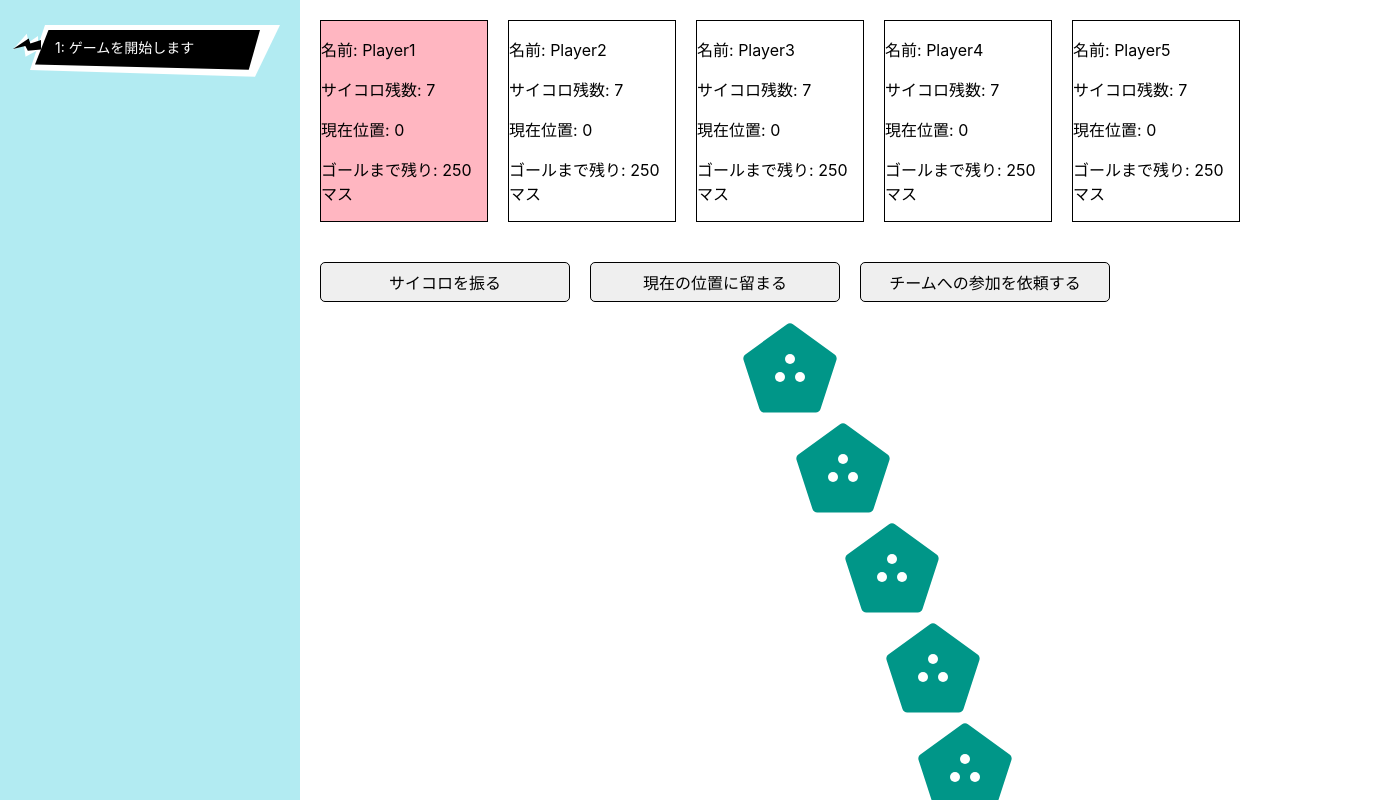
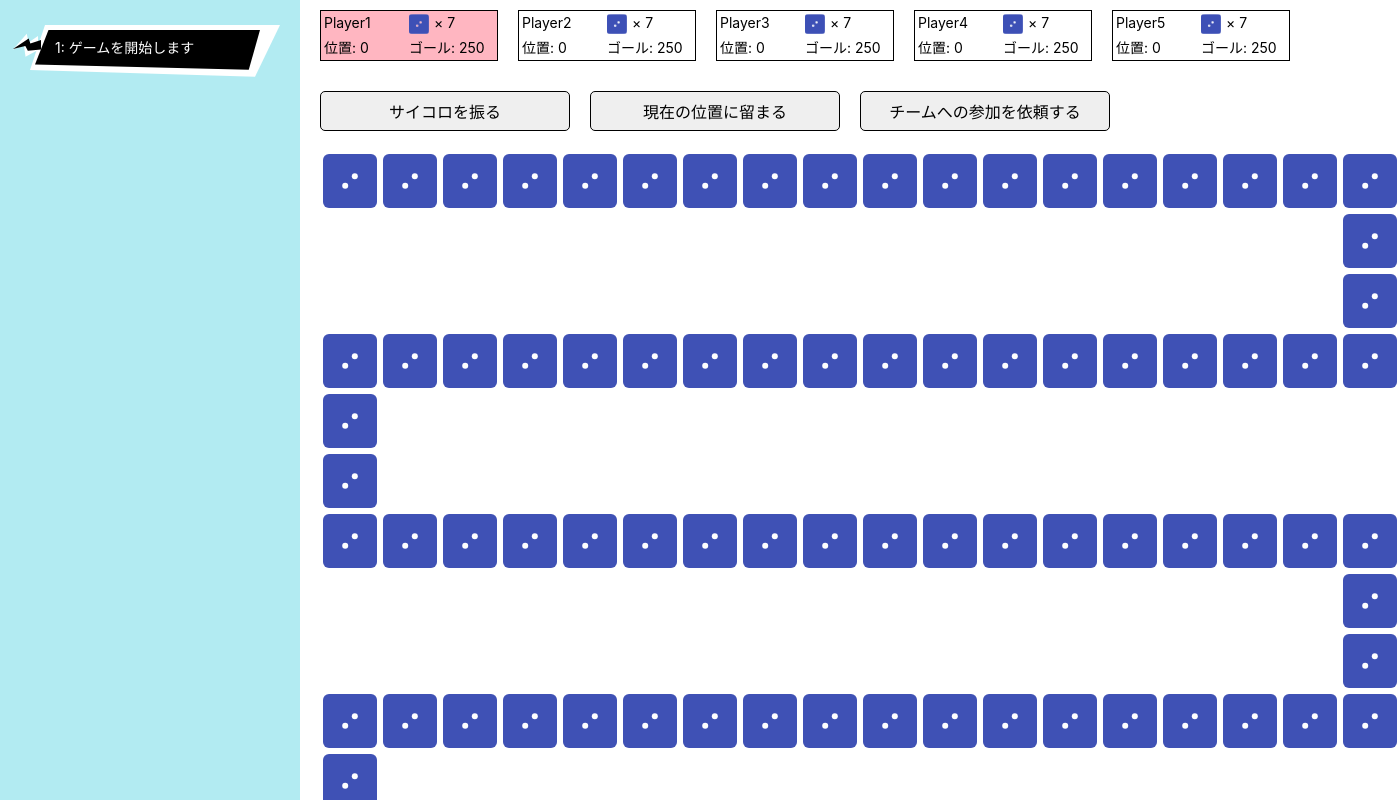
Before and after one commit to shogi9x9/dilemma, a Next.js app: page /games in a window 1280 px wide. Shown: the top 800 px of the page, 1400 px wide, since content can reach past the window. Built offline with nearby package versions, Linux system fonts and the light colour scheme.

Commit message:
updated block positions

```diff
--- a/components/actionLogs.tsx
+++ b/components/actionLogs.tsx
@@ -15,7 +15,7 @@ const ActionLogs = ({ actionLogs }) => {
     <div className={logStyle.actionLogs}>
       {actionLogs.map((log, index) => {
         return (
-          <div className={style.messageWindow}>
+          <div className={style.messageWindow} key={`log_${index}`}>
             <div className={style.messageArea}>
               <div className={style.content}>
                 <div className={style.arrowWhite}></div>
--- a/components/block.tsx
+++ b/components/block.tsx
@@ -1,16 +1,46 @@
 import style from '../styles/components/block.module.scss';
-import dynamic from "next/dynamic";
 
 const Block = (props) => {
-    const radian = props.position_id * 96 / 360
-    const left = (window.innerWidth - 300) / 2 + Math.sin(radian) * 200
-    const blockStyle = {
-      marginLeft: left - 50
+    const blockSize = 60;
+    const rowNum = 18;
+    const midHeight = 2;
+
+    const { position_id } = props
+    const quotient = Math.floor(position_id / (rowNum + midHeight))
+    const remain = position_id % (rowNum + midHeight)
+    let topPos = 0
+    let leftPos = 0
+    const midAreas = []
+    for (let i = rowNum; i < rowNum + midHeight; i++) {
+      midAreas.push(i)
+    }
+    if (midAreas.includes(remain)) {
+      // rowとrowの中間
+      topPos = quotient * (blockSize * (midHeight + 1)) + (remain - rowNum + 1) * blockSize
+      if (quotient % 2 == 0) {
+        leftPos = (rowNum - 1) * blockSize
+      }
+    } else {
+      topPos = quotient * (blockSize * (midHeight + 1))
+      if (quotient % 2 == 0) {
+        leftPos = remain * blockSize
+      } else {
+        leftPos = blockSize * (rowNum - 1 - remain)
+      }
+    }
+
+    const blockPos = {
+      top: `${topPos}px`,
+      left: `${leftPos}px`,
+    }
+
+    const blockSizeStyle = {
+      height: `${blockSize}px`
     }
 
     return (
-      <div className={style.block} style={blockStyle}>
-        <img src='pentagon.svg'/>
+      <div className={style.blockBox} style={blockPos} data-key={position_id}>
+        <img src='square.svg' style={blockSizeStyle}/>
       </div>
     )
 }
--- a/components/player.tsx
+++ b/components/player.tsx
@@ -27,10 +27,17 @@ const PlayerComponent = (props) => {
   if (props.curr_mode === 0) {
     return (
       <div className={playerBoxClass}>
-        <p>名前: {props.name}</p>
-        <p>サイコロ残数: {props.dice_num}</p>
-        <p>現在位置: {props.position}</p>
-        <p>ゴールまで残り: {props.goal - props.position}マス</p>
+        <div className={style.playerInfo}>
+          <p className={style.playerInfo__text}>{props.name}</p>
+          <p className={style.playerInfo__text}>
+            <span><img src='square.png' className={style.playerInfo__dice}/></span>
+            <span className={style.playerInfo__diceNum}>× {props.dice_num}</span>
+          </p>
+        </div>
+        <div className={style.playerInfo}>
+          <p className={style.playerInfo__text}>位置: {props.position}</p>
+          <p className={style.playerInfo__text}>ゴール: {props.goal - props.position}</p>
+        </div>
       </div>
     )
   } else {
--- a/pages/games/index.tsx
+++ b/pages/games/index.tsx
@@ -3,7 +3,6 @@ import PlayerActionsComponent from '../../components/playerActions'
 import ActionLogs from '../../components/actionLogs';
 import Person from '../../classes/person';
 import style from '../../styles/pages/games.module.scss';
-import waveStyle from '../../styles/components/wave.module.scss'
 import {useState} from 'react';
 import dynamic from 'next/dynamic'
 const Block = dynamic(() => import("../../components/block"), {
--- a/styles/components/block.module.scss
+++ b/styles/components/block.module.scss
@@ -0,0 +1,3 @@
+.blockBox {
+  position: absolute;
+}
--- a/styles/components/player.module.scss
+++ b/styles/components/player.module.scss
@@ -1,8 +1,34 @@
 .playerBox {
   box-sizing: border-box;
   border: 1px solid #000000;
-  width: 200px;
+  width: 180px;
   margin-right: 20px;
+  position: relative;
+}
+
+.playerInfo {
+  display: flex;
+  font-size: 14px;
+  padding: 3px;
+}
+
+.playerInfo__text {
+  margin: 0;
+  margin-right: 5px;
+  width: 80px;
+}
+
+.playerInfo__dice {
+  position: absolute;
+  top: 3px;
+  left: 88px;
+  width: 20px;
+}
+
+.playerInfo__diceNum {
+  position: absolute;
+  top: 3px;
+  left: 113px;
 }
 
 .isGameOver {
--- a/styles/pages/games.module.scss
+++ b/styles/pages/games.module.scss
@@ -4,12 +4,11 @@
 }
 
 .players {
+  padding: 10px 20px;
   display: flex;
-  align-items: flex-start;
-  padding: 20px;
 }
 
 .fieldBox {
   position: relative;
-  margin-left: 300px;
+  margin-left: 320px;
 }
```
Also changed, not shown: public/square.png (added), public/square.svg (added).
